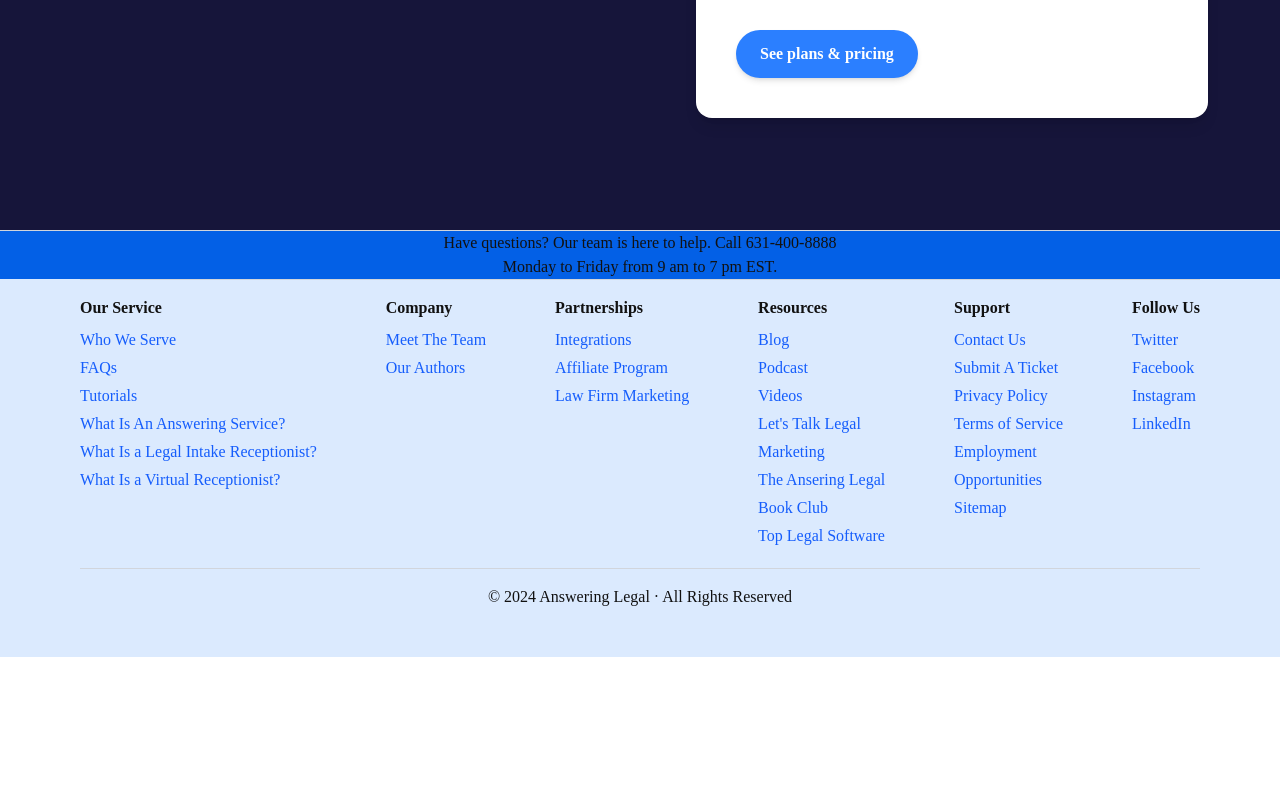
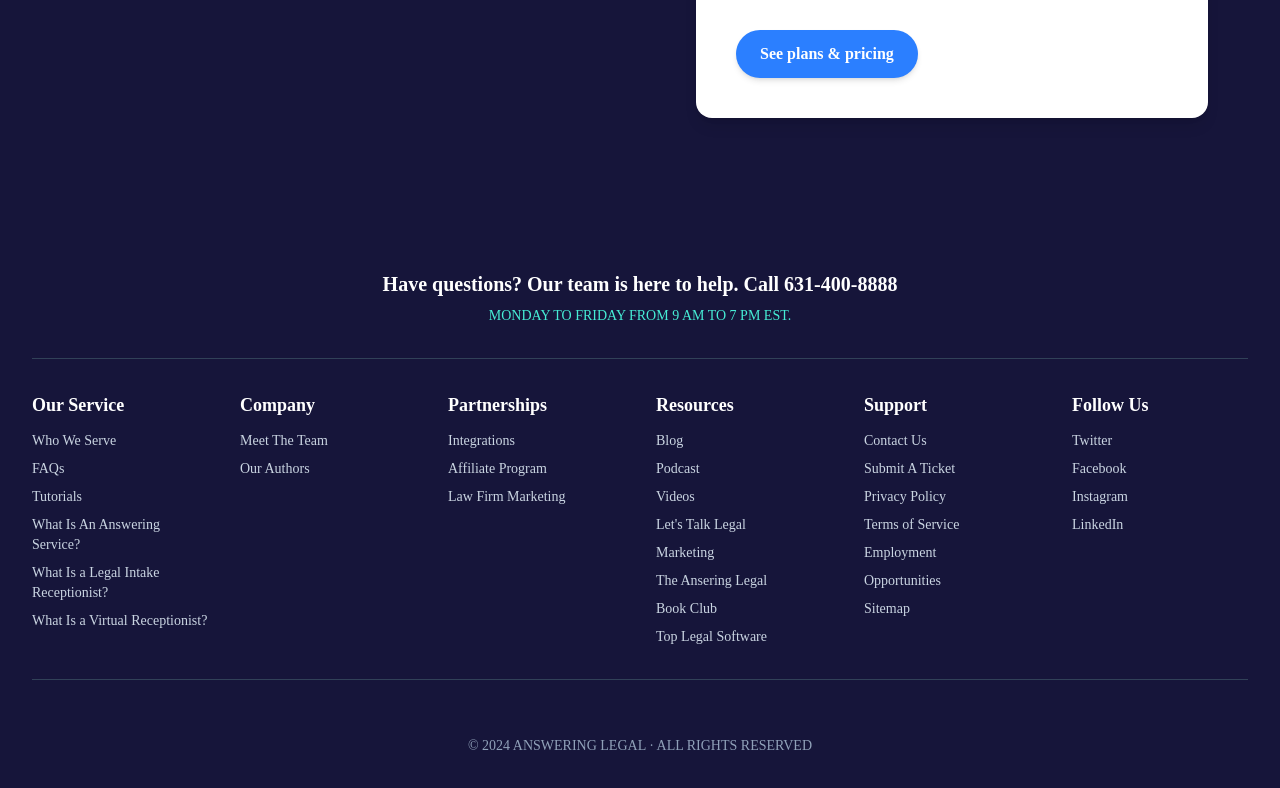
Before and after one commit to mahmadsadikRepositry/frontend-assignment-nextjs, a Next.js app: page / in a window 1280 px wide. Shown: the part 2746-3534 px from the top of the page. Before the commit the page ends 3403 px from the top, so only its background shows below. Built offline with nearby package versions, Linux system fonts and the light colour scheme.

Commit message:
Refactor Footer component for improved layout and styling consistency

```diff
--- a/app/Components/Footer/Footer.tsx
+++ b/app/Components/Footer/Footer.tsx
@@ -1,38 +1,45 @@
-import { FooterLinks } from "./FooterLinks.constants";
+import { FooterLinks } from './FooterLinks.constants';
+import Link from 'next/link';
 
 export const Footer = () => {
     return (
-        <footer className="border-t border-gray-300 bg-blue-100">
-            <div className="flex flex-col items-center text-center bg-blue">
-                <span>
-                    Have questions? Our team is here to help. Call 631-400-8888
-                </span>
-                <span>
-                    Monday to Friday from 9 am to 7 pm EST.
-                </span>
+        <footer className="bg-[#16153a] text-white">
+            <div className="max-w-7xl mx-auto px-6 lg:px-8 py-10">
+                <div className="text-center">
+                    <p className="text-lg lg:text-xl font-semibold">Have questions? Our team is here to help. Call <span className="text-white">631-400-8888</span></p>
+                    <p className="text-sm text-teal-300 mt-2">MONDAY TO FRIDAY FROM 9 AM TO 7 PM EST.</p>
                 </div>
-            <div className="px-20">
-                <div className="flex justify-between w-full border-t border-b border-gray-300 px-0">
-                    {
-                        FooterLinks.map((section) => (
-                            <div key={section.title} className="py-4">
-                                <h3 className="font-semibold mb-2">{section.title}</h3>
-                                <ul>
+
+                <hr className="my-8 border-t border-slate-700" />
+
+                <div className="grid grid-cols-1 sm:grid-cols-2 md:grid-cols-3 lg:grid-cols-6 gap-8">
+                    {FooterLinks.map((section) => (
+                        <div key={section.title}>
+                            <h4 className="text-lg font-semibold mb-3">{section.title}</h4>
+                            <ul className="space-y-2 text-sm text-slate-300">
                                 {Object.entries(section.links).map(([linkText, linkUrl]) => (
-                                        <li key={linkText} className="mb-1">
-                                            <a href={linkUrl} className="text-blue-600 hover:underline">{linkText}</a>
+                                    <li key={linkText}>
+                                        {linkUrl.startsWith('/') ? (
+                                            <Link href={linkUrl} className="hover:text-white">
+                                                {linkText}
+                                            </Link>
+                                        ) : (
+                                            <a href={linkUrl} className="hover:text-white" rel="noopener noreferrer">
+                                                {linkText}
+                                            </a>
+                                        )}
                                     </li>
                                 ))}
                             </ul>
                         </div>
-                        ))
-                    }
+                    ))}
                 </div>
+
+                <hr className="my-8 border-t border-slate-700" />
+
+                <div className="text-center py-6 text-sm text-slate-400">
+                    © 2024 ANSWERING LEGAL · ALL RIGHTS RESERVED
                 </div>
-            <div className="flex justify-center mt-4 pb-12">
-                <span>
-                    © 2024 Answering Legal · All Rights Reserved
-                </span>
             </div>
         </footer>
     );
```
Lines whose indentation alone changed are shown as unchanged.
